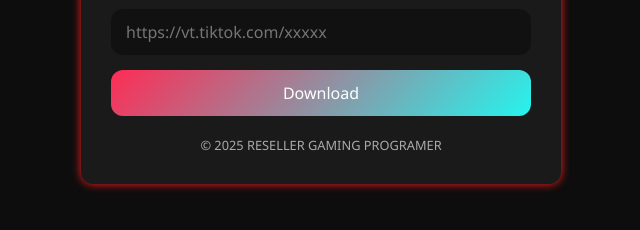
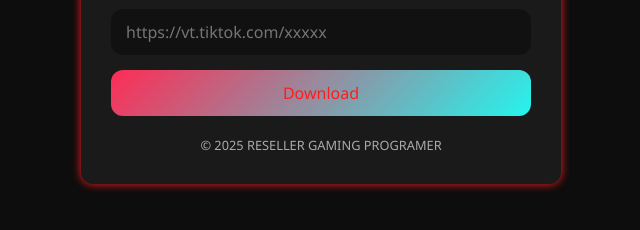
Before and after one commit to faa999-tech/Downloader-, a plain HTML site: page TIKTOK/index.html in a window 1280 px wide. Shown: the part 348-578 px from the top of the page, 319-959 px from the left. Drawn offline with Linux system fonts and the light colour scheme.

Commit message:
Update index.html

```diff
--- a/TIKTOK/index.html
+++ b/TIKTOK/index.html
@@ -62,7 +62,7 @@
       width: 100%;
       padding: 12px;
       background: linear-gradient(135deg, var(--accent-pink), var(--accent-cyan));
-      color: #fff;
+      color: #ff1c1c;
       border: none;
       border-radius: var(--radius);
       font-size: 1rem;
```
